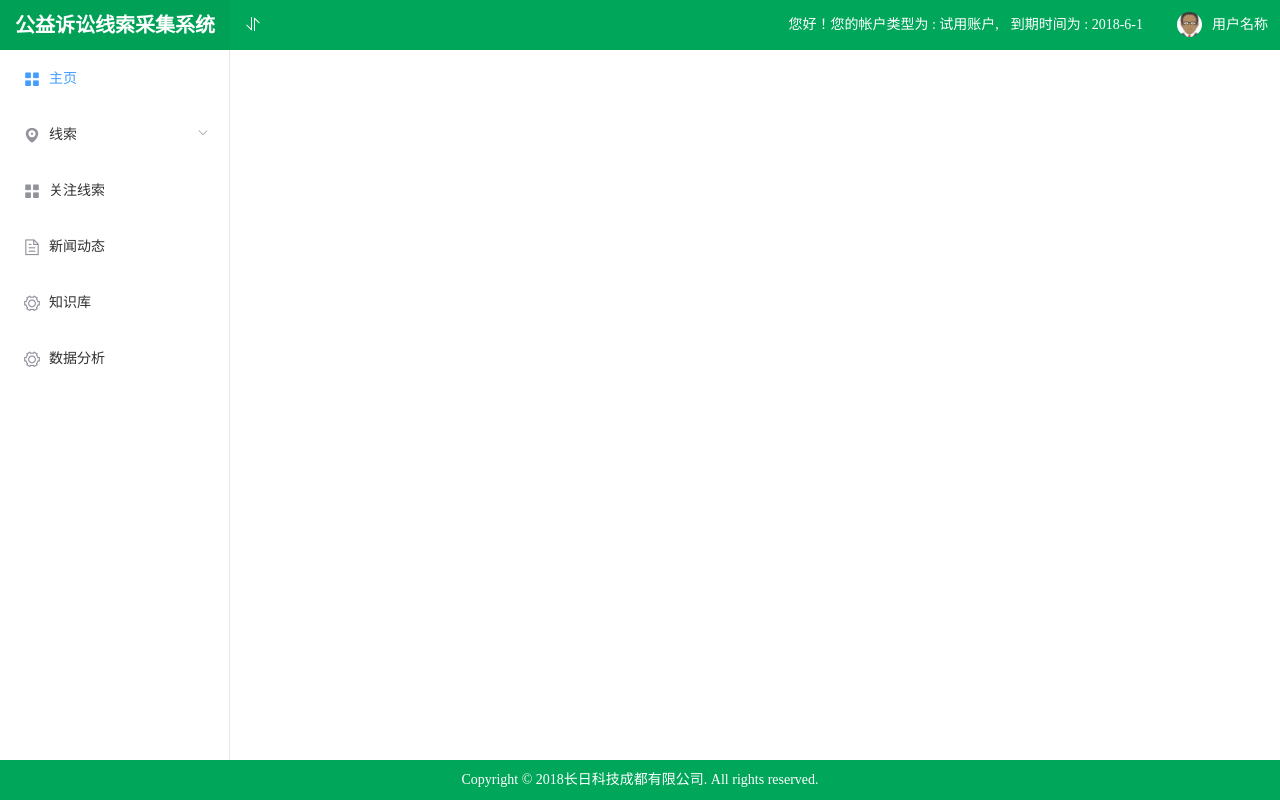
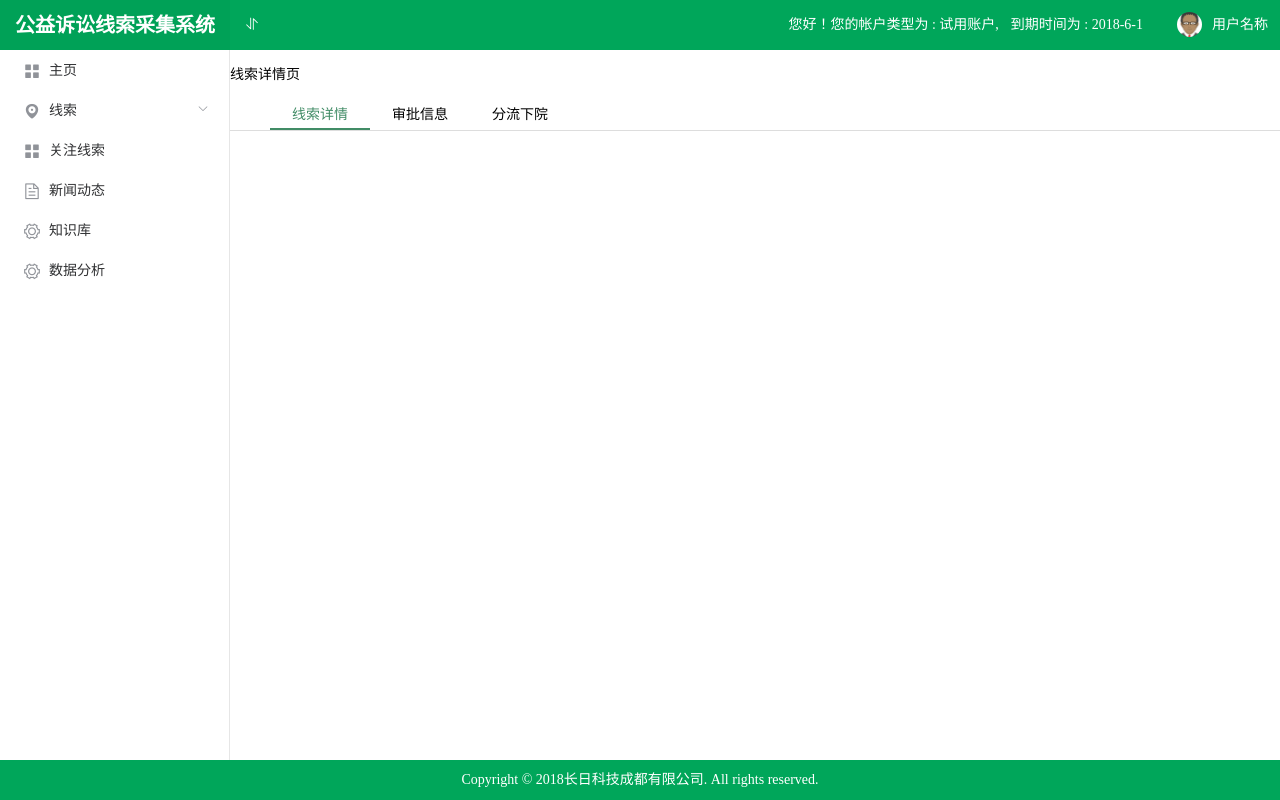
Before and after one commit to cj857173226/JCY, a Vue app: page /#/cueDetail in a window 1280 px wide. Built offline with nearby package versions, Linux system fonts and the light colour scheme.

Commit message:
线索详情页(家兴)

```diff
--- a/src/App.vue
+++ b/src/App.vue
@@ -13,6 +13,7 @@ export default {
 <style>
   html,body{
     height: 100%;
+    font-size: 14px;
   }
   body{
     min-width: 648px;
@@ -37,4 +38,11 @@ a:hover{
 	color: inherit;
 	text-decoration: none;
 }
+.el-menu-item-group{
+  overflow: hidden;
+}
+.el-menu-item-group__title{
+  display: none;
+}
+
 </style>
--- a/src/components/index/index.vue
+++ b/src/components/index/index.vue
@@ -24,31 +24,26 @@
 	 		return {
 
 	 		}
+     },
+     update() {
+
      }
 	 }
 
 </script>
 
-<style lang="scss" >
+<style lang="scss">
   #root-box{
     height: 100%;
-  }
     #hearder{
       height: 50px;
     }
     #main-body{
       height: calc( 100% - 90px);
-  }
-  #footer{
-    height: 40px;
-  }
-
       #side-menu{
         float: left;
         width: 230px;
         height: 100%;
-
-  }
         .el-menu{
           height: 100%;
           max-height: 100%;
@@ -67,6 +62,7 @@
           height: 38px;
           line-height: 38px;
         }
+      }
       #main-area{
         float: left;
         width: calc(100% - 230px);
@@ -74,8 +70,11 @@
         max-height: 100%;
         overflow-y: auto;
       }
-
-
+    }
+    #footer{
+      height: 40px;
+    }
+  }
   @media (max-width: 780px){
     #main-body{
       height: calc( 100% - 140px);
--- a/src/components/index/sideMenu.vue
+++ b/src/components/index/sideMenu.vue
@@ -1,7 +1,7 @@
 <template>
-  <el-menu id="menu" default-active="1" class="el-menu-vertical-demo">
+  <el-menu id="menu" class="el-menu-vertical-demo">
     <router-link to="/">
-      <el-menu-item index="1">
+      <el-menu-item index="1" :class="isThisNav == '主页'?'is-active':''" @click="switchNav('主页')">
         <i class="el-icon-menu"></i>
         <span slot="title">主页</span>
       </el-menu-item>
@@ -13,30 +13,30 @@
         <span slot="title">线索</span>
       </template>
       <el-menu-item-group>
-
+        <template slot="title" id="menu-group-title" style="display:none"></template>
         <router-link to="/reportCue">
-          <el-menu-item index="2-1">
+          <el-menu-item index="2-1" :class="isThisNav == '举报线索'?'is-active':''" @click="switchNav('举报线索')">
             <i class="el-icon-location"></i>
             <span slot="title">举报线索</span>
           </el-menu-item>
         </router-link>
 
         <router-link to="/internetCue">
-          <el-menu-item index="2-2">
+          <el-menu-item index="2-2" :class="isThisNav == '互联网线索'?'is-active':''" @click="switchNav('互联网线索')">
             <i class="el-icon-location"></i>
             <span slot="title">互联网线索</span>
           </el-menu-item>
         </router-link>
 
        <router-link to="/welfareCue">
-         <el-menu-item index="2-3">
+         <el-menu-item index="2-3" :class="isThisNav == '公益组织线索'?'is-active':''" @click="switchNav('公益组织线索')">
            <i class="el-icon-location"></i>
            <span slot="title">公益组织线索</span>
          </el-menu-item>
        </router-link>
 
         <router-link to="/heartCue">
-          <el-menu-item index="2-4">
+          <el-menu-item index="2-4" :class="isThisNav == '热点线索'?'is-active':''" @click="switchNav('热点线索')">
             <i class="el-icon-location"></i>
             <span slot="title">热点线索</span>
           </el-menu-item>
@@ -45,7 +45,7 @@
       </el-menu-item-group>
     </el-submenu>
     <router-link to="/followCue" >
-      <el-menu-item index="3">
+      <el-menu-item index="3" :class="isThisNav == '关注线索'?'is-active':''" @click="switchNav('关注线索')">
         <i class="el-icon-menu"></i>
         <span slot="title">关注线索</span>
       </el-menu-item>
@@ -53,14 +53,14 @@
 
 
     <router-link to="/news">
-      <el-menu-item index="4">
+      <el-menu-item index="4" :class="isThisNav == '新闻页'?'is-active':''" @click="switchNav('新闻页')">
         <i class="el-icon-document"></i>
         <span slot="title">新闻动态</span>
       </el-menu-item>
     </router-link>
 
     <router-link to="/knowledge">
-      <el-menu-item index="5">
+      <el-menu-item index="5" :class="isThisNav == '知识库'?'is-active':''" @click="switchNav('知识库')">
         <i class="el-icon-setting"></i>
         <span slot="title">知识库</span>
       </el-menu-item>
@@ -68,12 +68,11 @@
 
 
     <router-link to="/dataAnalysis">
-      <el-menu-item index="6">
+      <el-menu-item index="6" :class="isThisNav == '数据分析'?'is-active':''" @click="switchNav('数据分析')">
         <i class="el-icon-setting"></i>
         <span slot="title">数据分析</span>
       </el-menu-item>
     </router-link>
-
 
     <!--<el-menu-item index="7">-->
       <!--<i class="el-icon-setting"></i>-->
@@ -85,12 +84,31 @@
 
 <script>
   export  default {
-    name:'side_menu'
+    name:'side_menu',
+    data(){
+      return{
+        isThisNav: '',
+      }
+    },
+    mounted(){
+      this.isThisNav = this.$route.name;
+    },
+    methods:{
+      switchNav(title){
+        this.isThisNav = title;
+      }
+    }
   }
 </script>
 
 <style lang="scss" scoped>
   #menu{
+    // .active{
+    //   color: red;
+    // }
     height: 100%;
+    el-menu-item-group{
+      overflow: hidden;
+    }
   }
 </style>
--- /dev/null
+++ b/src/components/pages/cuesPage/cueDetail/cueDetail.vue
@@ -0,0 +1,59 @@
+<template>
+    <div id="main">
+        <div id="header">
+            线索详情页
+        </div>
+        <div id="nav">
+            <ul>
+                <li :class="isThisNav == 1?'active':''" @click="chooseNav(1)">线索详情</li>
+                <li :class="isThisNav == 2?'active':''" @click="chooseNav(2)">审批信息</li>
+                <li :class="isThisNav == 3?'active':''" @click="chooseNav(3)">分流下院</li>
+            </ul>
+        </div>
+        <div id="content"></div>
+    </div>
+</template>
+
+<script>
+export default {
+    data(){
+        return {
+            isThisNav: 1
+        }
+    },
+    methods: {
+        chooseNav(index){
+            this.isThisNav = index;
+        }
+    }
+}
+</script>
+
+<style lang="scss" scoped>
+#main{
+    #header{
+        height: 50px;
+        line-height: 50px;
+    }
+    #nav{
+        border-bottom: solid 1px #ddd;
+        ul{
+            li{
+                display: inline-block;
+                height: 30px;
+                line-height: 30px;
+                width: 100px;
+                text-align: center;
+                cursor: pointer;
+            }
+            .active{
+                color: #418c66;
+                border-bottom: solid 2px #418c66;
+            }
+        }
+    }
+    #content{
+
+    }
+}
+</style>
--- a/src/router/index.js
+++ b/src/router/index.js
@@ -21,7 +21,7 @@ import heartCue  from '../components/pages/cuesPage/heartCue'
 import followCue from '../components/pages/cuesPage/followCue'
 
 //线索详情
-import cueDetail from '../components/pages/cuesPage/cueDetail'
+import cueDetail from '../components/pages/cuesPage/cueDetail/cueDetail'
 
 //知识库
 import knowledge from  '../components/pages/knowledgePage/knowledgePage'
@@ -43,71 +43,85 @@ export default new Router({
     {
       path:'/',
       component: indexPage,
+      name: '主页',
       children:[
         {
           path:'/',
           component:homePage,
+          name: '主页',
         },
         {
           path:'reportCue',
           name:reportCue,
           component:reportCue,
+          name: '举报线索',
         },
         {
           path:'internetCue',
           name:internetCue,
           component:internetCue,
+          name: '互联网线索',
         },
         {
           path:'welfareCue',
           name:welfareCue,
           component:welfareCue,
+          name: '公益组织线索',
         },
         {
           path:'heartCue',
           name:heartCue,
           component:heartCue,
+          name: '热点线索',
         },
         {
           path:'followCue',
           name:followCue,
           component:followCue,
+          name: '关注线索',
         },
         {
           path:'cueDetail',
           name:cueDetail,
           component:cueDetail,
+          name: '线索详情',
         },
         {
           path:'knowledge',
           name:knowledge,
           component:knowledge,
+          name: '知识库',
         },
         {
           path:'knowledgeDetail',
           name:knowledgeDetail,
           component:knowledgeDetail,
+          name: '知识库详情',
         },
         {
           path:'news',
           name:news,
           component:news,
+          name: '新闻页',
         },
         {
           path:'newsDetail',
           name:newsDetail,
           component:newsDetail,
+          name: '新闻页详情',
         },
         {
           path:'dataAnalysis',
           name:dataAnalysis,
           component:dataAnalysis,
+          name: '数据分析',
         },
       ]
     },
     {
       path:'/login',
-      component:login
+      component:login,
+      name: '登陆',
     },
 
 
```
Also changed, not shown: src/components/pages/cuesPage/cueDetail.vue (deleted, +0 -8 lines), src/components/pages/cuesPage/cueDetail/reportCueDetail.vue (added, +15 -0 lines), src/components/pages/cuesPage/cueDetail/approvalCue.vue (added), src/components/pages/cuesPage/cueDetail/internetCueDetail.vue (added), src/components/pages/cuesPage/cueDetail/sendCue.vue (added). Lines whose indentation alone changed are shown as unchanged.
